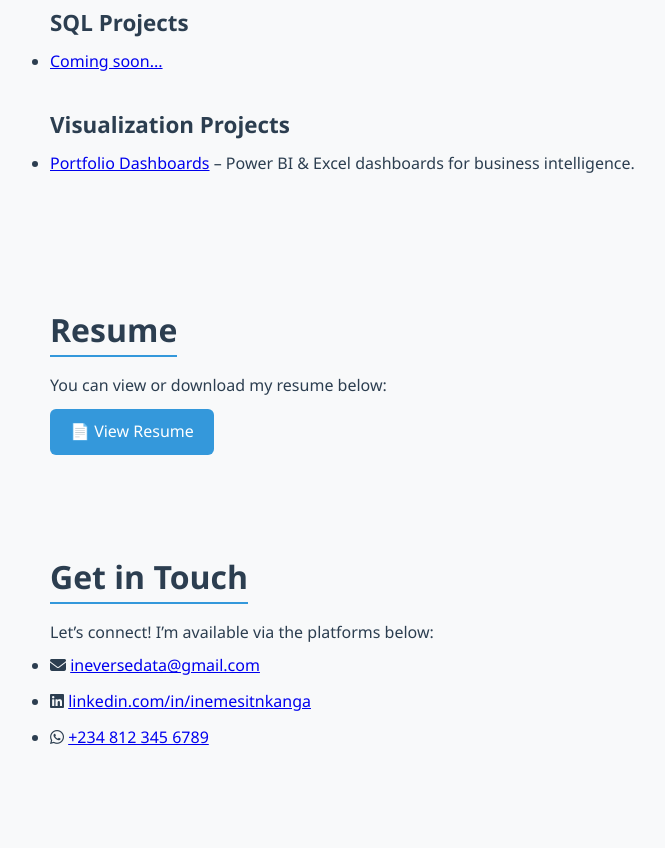
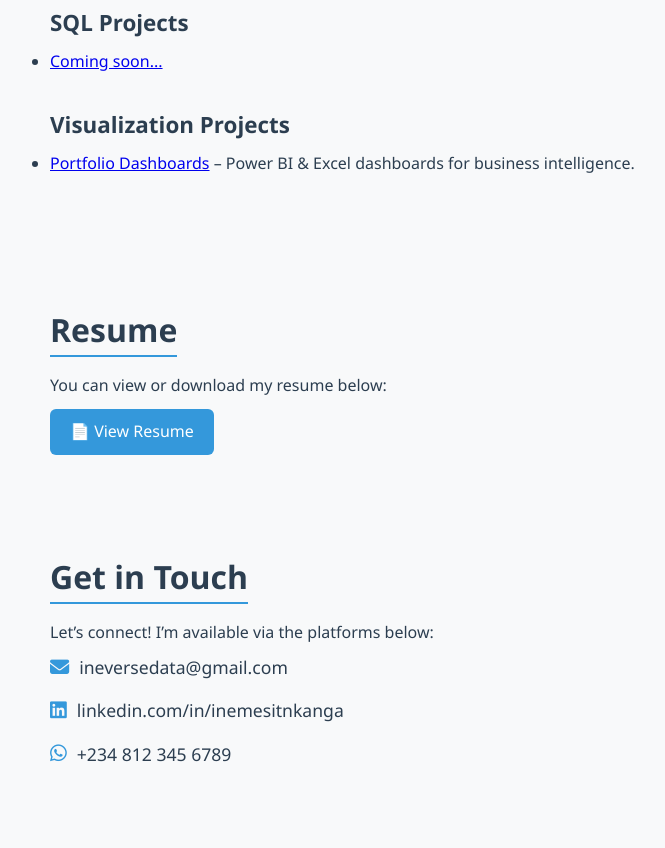
Before and after one commit to ineversedata/data-analyst-portfolio, a plain HTML site: page index.html in a window 1280 px wide. Shown: the part 796-1644 px from the top of the page, without its empty margins (172-837 px from the left). Drawn offline with Linux system fonts and the light colour scheme.

Commit message:
Update style.css

```diff
--- a/style.css
+++ b/style.css
@@ -109,3 +109,25 @@ footer {
   color: #777;
   border-top: 1px solid #eaeaea;
 }
+.contact-list {
+  list-style: none;
+  padding: 0;
+}
+.contact-list li {
+  margin-bottom: 15px;
+  font-size: 1.1rem;
+  display: flex;
+  align-items: center;
+}
+.contact-list i {
+  color: #3498db;
+  margin-right: 10px;
+  font-size: 1.2rem;
+}
+.contact-list a {
+  text-decoration: none;
+  color: #2c3e50;
+}
+.contact-list a:hover {
+  text-decoration: underline;
+}
```
